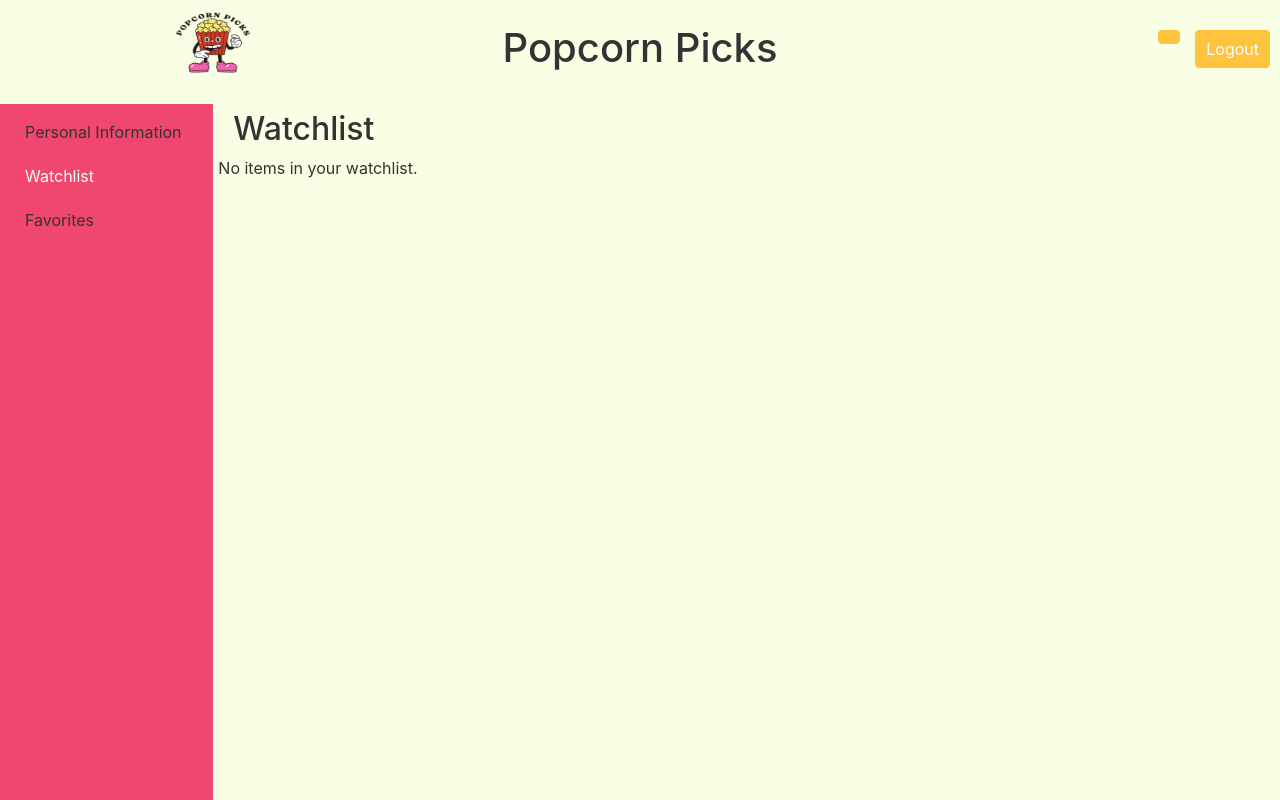
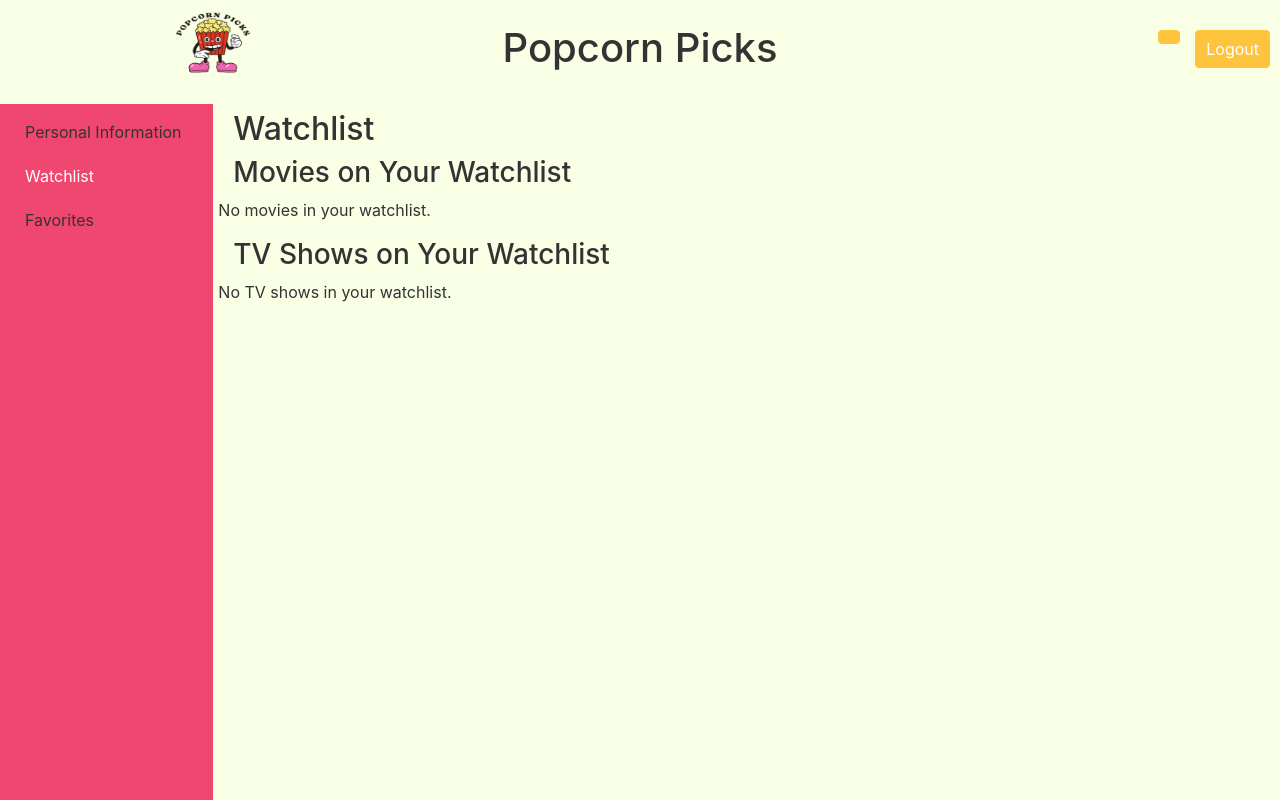
Before and after one commit to Abhilasha-Managoli/MovieReccomendations, a Django app: page /userinfo/ in a window 1280 px wide, after a click on "Watchlist". Run offline with Django 4.2, Linux system fonts and the light colour scheme; a user stored in the database is signed in; data comes from the database, SQL or seed files in the repository; both versions use the stored data as it was after the commit; data that the repository does not hold is empty.

Commit message:
Added a section in the watchlist and favorites to separate the movies and tv shows, so it doesn't get mixed up.

```diff
--- a/users/templates/userinfo.html
+++ b/users/templates/userinfo.html
@@ -274,8 +274,9 @@
                 <!-- Watchlist -->
                 <div id="wishlist" style="display:none;">
                     <h2>Watchlist</h2>
+                    <h3>Movies on Your Watchlist</h3>
                     <div class="row">
-                        {% if wishlist_movies or wishlist_shows %}
+                        {% if wishlist_movies %}
                             {% for movie in wishlist_movies %}
                                 <div class="col-md-4 mb-4">
                                     <div class="card">
@@ -299,6 +300,15 @@
                                     </div>
                                 </div>
                             {% endfor %}
+                        {% else %}
+                            <p>No movies in your watchlist.</p>
+                        {% endif %}
+                    </div>
+
+                    <!-- Section for Watchlist TV Shows -->
+                    <h3>TV Shows on Your Watchlist</h3>
+                    <div class="row">
+                        {% if wishlist_shows %}
                             {% for show in wishlist_shows %}
                                 <div class="col-md-4 mb-4">
                                     <div class="card">
@@ -323,7 +333,7 @@
                                 </div>
                             {% endfor %}
                         {% else %}
-                            <p>No items in your watchlist.</p>
+                            <p>No TV shows in your watchlist.</p>
                         {% endif %}
                     </div>
                 </div>
@@ -331,8 +341,9 @@
                 <!-- Favorites -->
                 <div id="favorites" style="display:none;">
                     <h2>Favorites</h2>
+                    <h3>Favorite Movies</h3>
                     <div class="row">
-                        {% if favorites_movies or favorites_shows %}
+                        {% if favorites_movies %}
                             {% for movie in favorites_movies %}
                                 <div class="col-md-4 mb-4">
                                     <div class="card">
@@ -356,6 +367,15 @@
                                     </div>
                                 </div>
                             {% endfor %}
+                        {% else %}
+                            <p>No favorite movies.</p>
+                        {% endif %}
+                    </div>
+
+                    <!-- Section for Favorite TV Shows -->
+                    <h3>Favorite TV Shows</h3>
+                    <div class="row">
+                        {% if favorites_shows %}
                             {% for show in favorites_shows %}
                                 <div class="col-md-4 mb-4">
                                     <div class="card">
@@ -380,11 +400,8 @@
                                 </div>
                             {% endfor %}
                         {% else %}
-                            <p>No items in your favorites.</p>
+                            <p>No favorite TV shows.</p>
                         {% endif %}
-                    </div>
-                </div>
-            </main>
                     </div>
                 </div>
         <!-- Modal -->
```
Also changed, not shown: db.sqlite3. Lines whose indentation alone changed are shown as unchanged.
